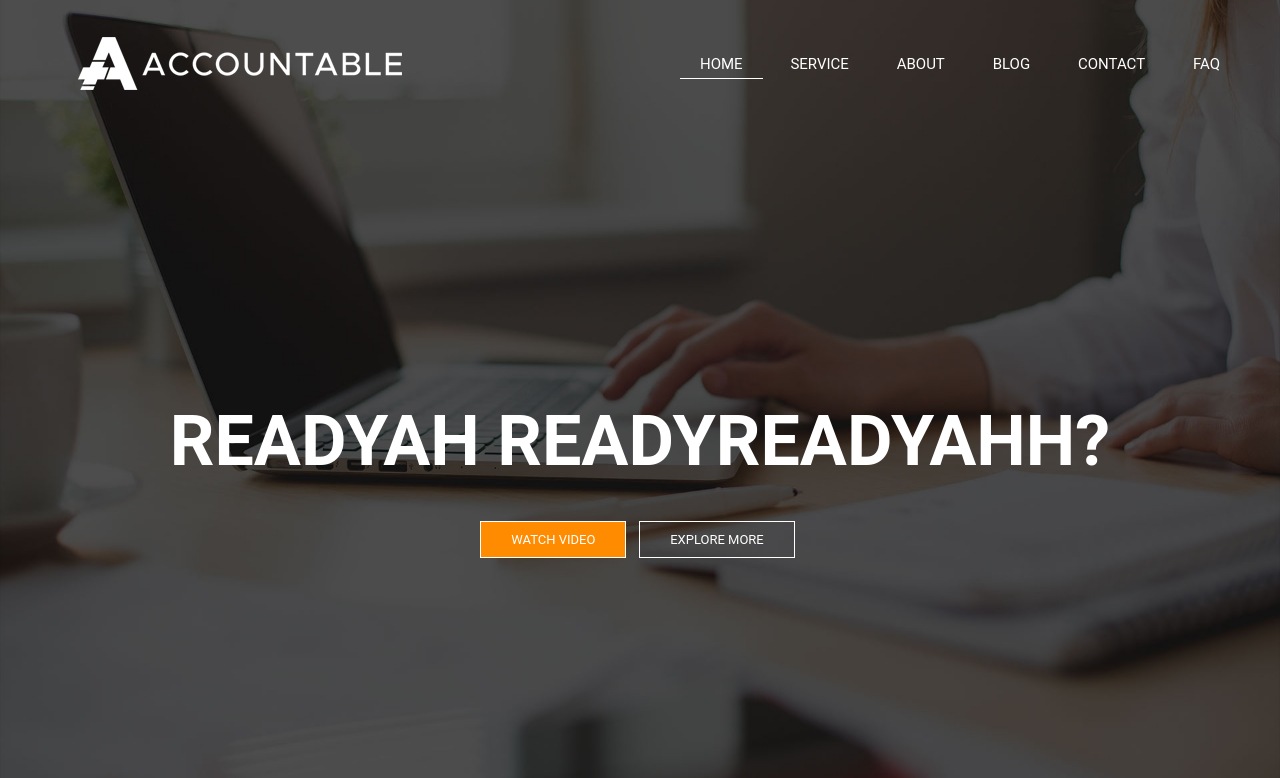
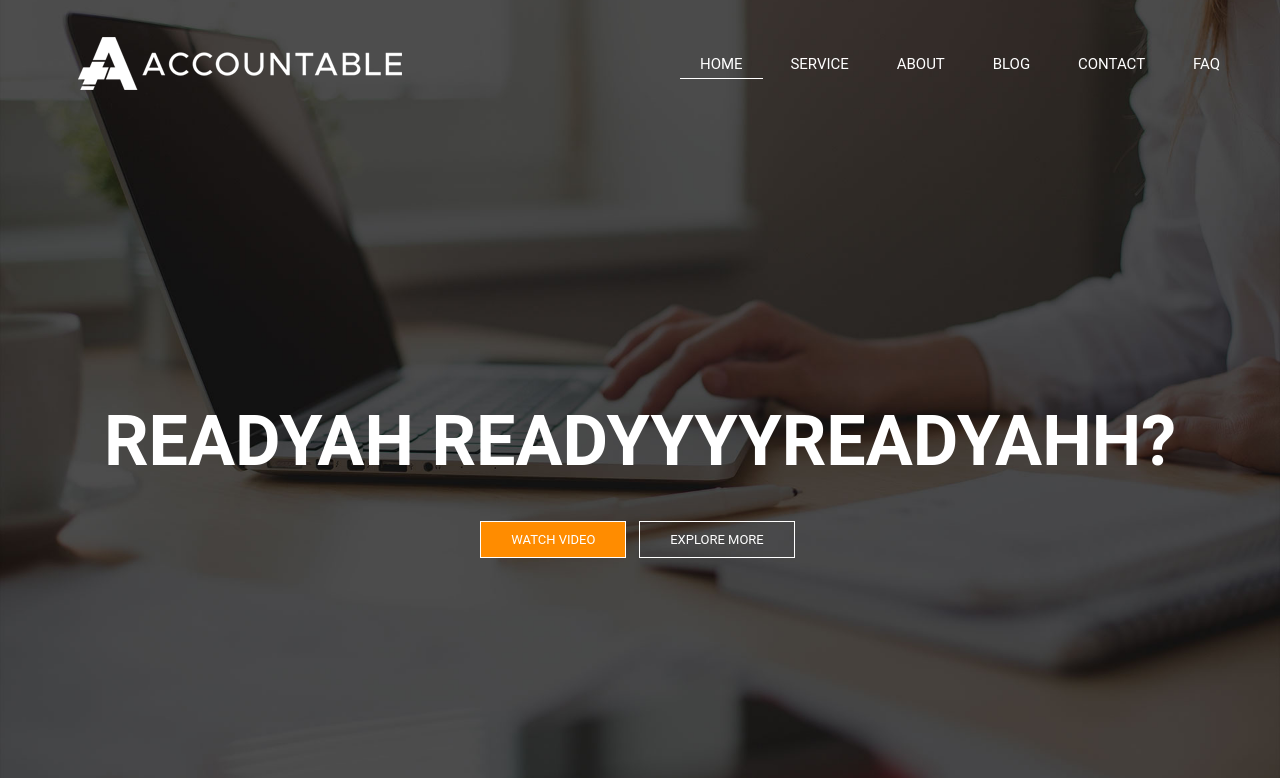
Before and after one commit to sakthi-i/pipeline, a plain HTML site: page index.html in a window 1280 px wide. Shown: the top 778 px of the page. Drawn offline with Linux system fonts and the light colour scheme.

Commit message:
Update index.html

```diff
--- a/index.html
+++ b/index.html
@@ -22,7 +22,7 @@
 				</ul>
 			</div>
 			<div class="hero">
-				<h1>Readyah readyreadyahh?</h1>
+				<h1>Readyah readyyyyreadyahh?</h1>
 				<div class="button">
 					<a href="" class="btn btn-one">Watch Video</a>
 					<a href="" class="btn btn-two">Explore More</a>
```
